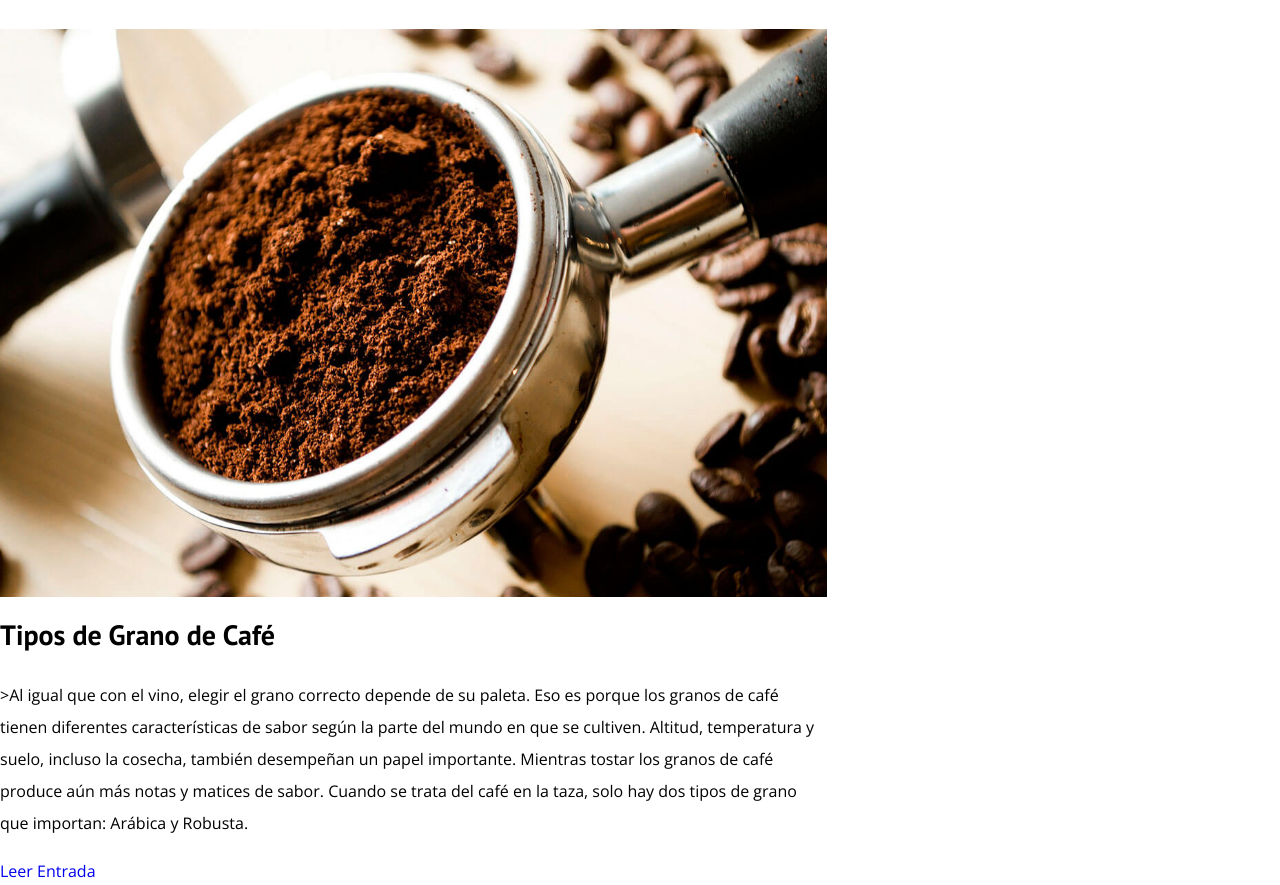
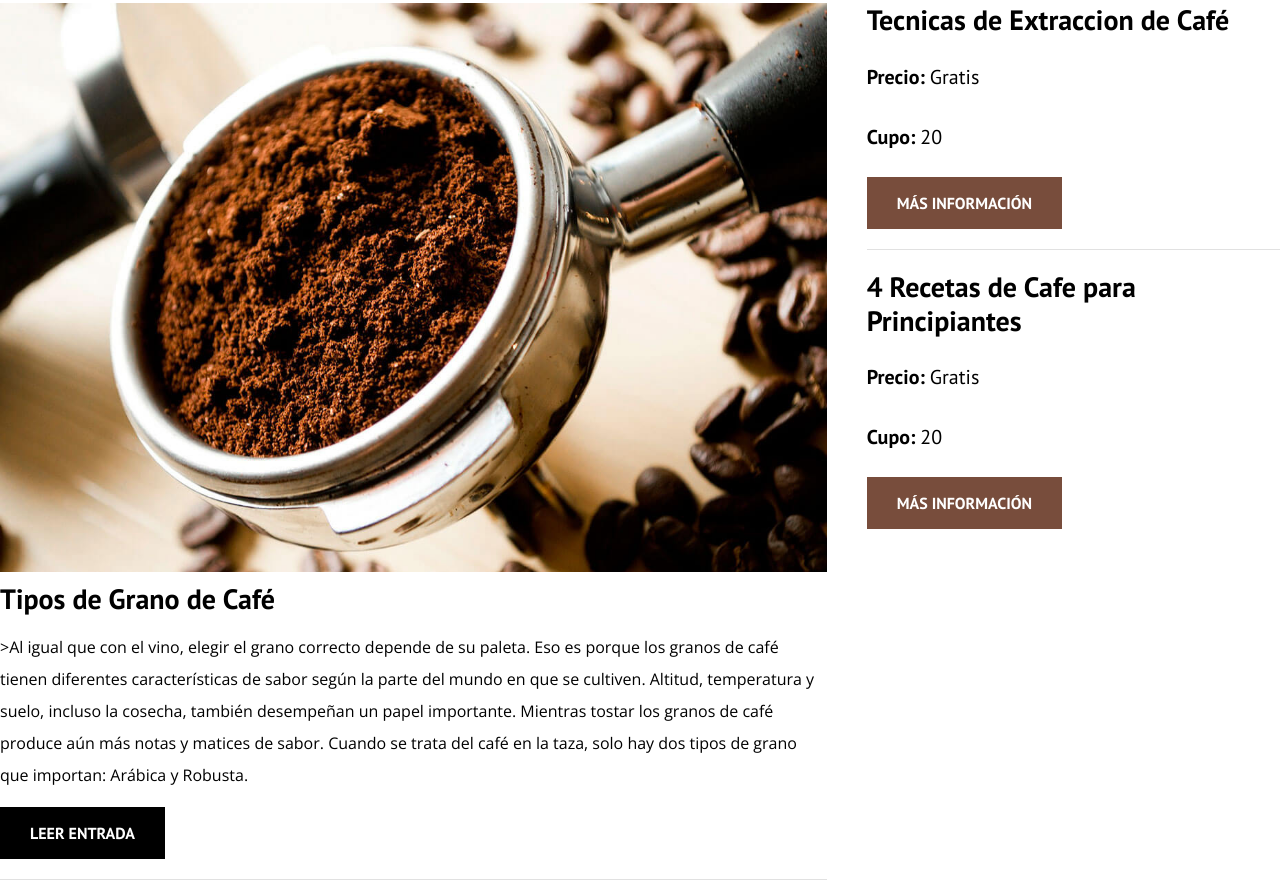
Before and after one commit to Juan-Navar/cafe, a website: page index.html in a window 1280 px wide. Shown: the part 699-1584 px from the top of the page. Drawn offline with nearby package versions, Linux system fonts and the light colour scheme.

Commit message:
siguien con el index y dandole estilos

```diff
--- a/index.html
+++ b/index.html
@@ -72,8 +72,36 @@
         </main>
         <aside class="sidebar">
             <h3>Nuestros Cursos y Talleres</h3>
+            <ul class="cursos no-padding">
+                <li class="widget-curso">
+                    <h4 class="no-margin">Tecnicas de Extraccion de Café</h4>
+                    <p class="widget-curso-label">Precio: <span class="widget-curso-info">Gratis</span></p>
+                    <p class="widget-curso-label">Cupo: <span class="widget-curso-info">20</span></p>
+                    <a href="entrada.html" class="boton boton-secundario">Más Información</a>
+                </li>
+                <li class="widget-curso">
+                    <h4 class="no-margin">4 Recetas de Cafe para Principiantes</h4>
+                    <p class="widget-curso-label">Precio: <span class="widget-curso-info">Gratis</span></p>
+                    <p class="widget-curso-label">Cupo: <span class="widget-curso-info">20</span></p>
+                    <a href="entrada.html" class="boton boton-secundario">Más Información</a>
+                </li>
+            </ul>
         </aside>
     </div>
+    <footer class="footer">
+        <div class="contenedor">
+            <div class="barra">
+                <a class="logo" href="index.html">
+                    <h1 class="logo-nombre no-margin centrar-texto">Blog<span class="logo-bold">DeCafé</span></h1>
+                </a>
+                <nav class="navegacion">
+                    <a href="nosotros.html" class="navegacion-enlace">Nosotros</a>
+                    <a href="cursos.html" class="navegacion-enlace">Cursos</a>
+                    <a href="contactos.html" class="navegacion-enlace">Contacto</a>
+                </nav>
+            </div>
+        </div>
+    </footer>
 
 </body>
 </html>
--- /dev/null
+++ b/scss/base/_botones.scss
@@ -0,0 +1,19 @@
+
+.boton{
+    display: block; /*esto hace que en dispositivos chicos se llene la pantalla*/
+    font-family: $fuenteheading;
+    color: $blanco;
+    text-align: center;
+    padding: 1rem 3rem;
+    text-transform: uppercase;
+    font-weight: 700;
+    margin-bottom: 2rem;
+}
+
+.boton-primario{
+    background-color: $negro;
+}
+
+.boton-secundario{
+    background-color: $colorprimario;
+}
--- a/scss/base/_general.scss
+++ b/scss/base/_general.scss
@@ -17,8 +17,7 @@ body{
 }
 
 .contenedor{
-    max-width: 120rem;
-    width: 90%;
+    width: min(90%, 120rem); /*min va a aplicar el menor de los 2 valores, osea...en dispositivos mas grandes aplica los 120rem, si lo haces mas pequeño, aplica el 90%*/
     margin: 0 auto;
 }
 
@@ -28,6 +27,7 @@ a{
 
 h1, h2, h3, h4{
     font-family: $fuenteheading;
+    line-height: 1.2;
 }
 
 h1{
--- /dev/null
+++ b/scss/layout/_footer.scss
@@ -0,0 +1,6 @@
+
+.footer{
+    background-color: $negro;
+    padding-bottom: 3rem;
+    margin-top: 4rem;
+}
--- a/scss/layout/_header.scss
+++ b/scss/layout/_header.scss
@@ -14,3 +14,7 @@ background-position: center (eje y) center (eje x)*/
     text-align: center;
     color: $blanco;
 }
+
+.barra{
+    padding-top: 4rem;
+}
--- /dev/null
+++ b/scss/layout/_main-index.scss
@@ -0,0 +1,38 @@
+
+
+.entrada{
+    border-bottom: 1px solid $colorclaro;
+    margin-bottom: 2rem;
+}
+
+/*con esto le estamos diciendo que al ultimo article no le ponga el borde abajo*/
+.entrada{
+    &:last-of-type{
+        border: none;
+        margin-bottom: 0;
+    }
+}
+
+.cursos{
+    list-style: none;
+}
+
+.widget-curso{
+    border-bottom: 1px solid $colorclaro;
+    margin-bottom: 2rem;
+    &:last-of-type{
+        border: none;
+        margin-bottom: 0;
+    }
+}
+
+.widget-curso-label{
+    font-family: $fuenteheading;
+    font-weight: bold;
+    font-size: 2rem;
+}
+
+.widget-curso-info{
+    font-weight: normal;
+    font-size: 2rem;
+}
--- a/scss/media/_media768.scss
+++ b/scss/media/_media768.scss
@@ -17,4 +17,14 @@
         grid-template-columns: 2fr 1fr;
         column-gap: 4rem;
     }
+    .entrada{
+        a{
+            display: inline-block;
+        }
+    }
+    .sidebar{
+        a{
+            display: inline-block;
+        }
+    }
 }
--- a/scss/style.scss
+++ b/scss/style.scss
@@ -4,3 +4,6 @@
 @import "layout/header";
 @import "layout/barra-nav";
 @import "media/media768";
+@import "layout/main-index";
+@import "base/botones";
+@import "layout/footer";
--- a/scss/utilities/_variables.scss
+++ b/scss/utilities/_variables.scss
@@ -1,6 +1,6 @@
 $fuenteheading: 'PT Sans', sans-serif;
 $fuenteparrafos:'Open Sans', sans-serif;
-
+$colorclaro: #e1e1e1;
 $colorprimario: #784D3C;
 $blanco: #ffffff;
 $negro: #000000;
```
Also changed, not shown: css/style.css, 1 other file.
